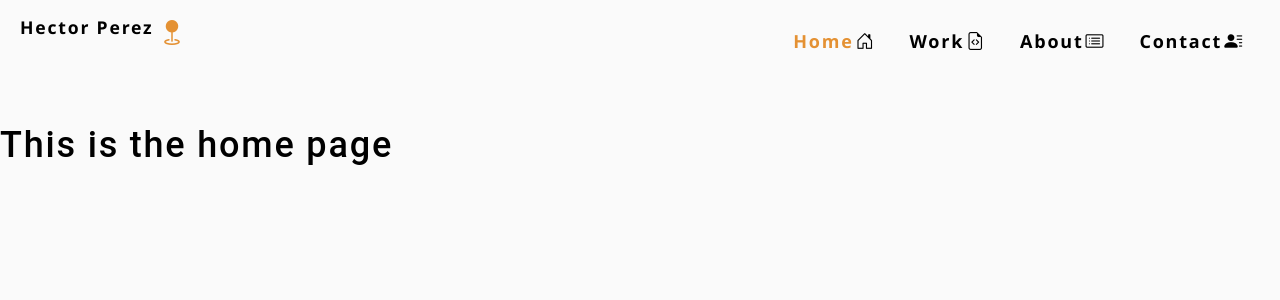
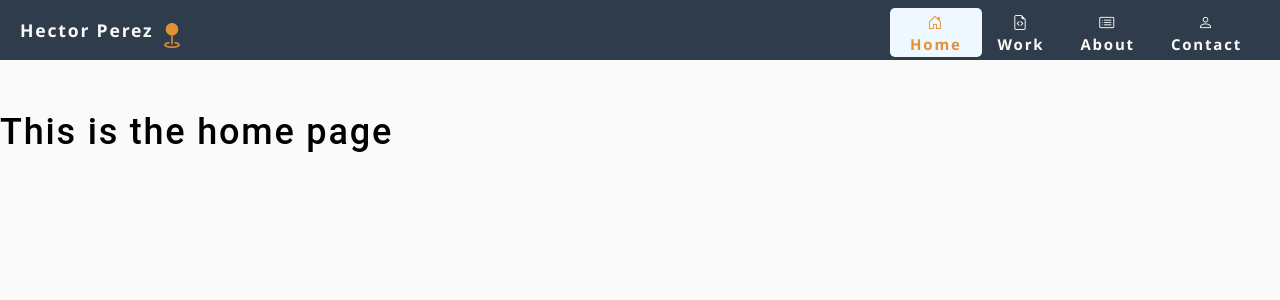
Before and after one commit to hpere102/hp-portfolio, a React (Create React App) app: page / in a window 1280 px wide. Shown: the top 300 px of the page. Built offline with nearby package versions, Linux system fonts and the light colour scheme.

Commit message:
navbar work

```diff
--- a/src/components/Nav/index.js
+++ b/src/components/Nav/index.js
@@ -19,22 +19,36 @@ function Nav(props) {
 
       <nav>
         <ul className="flex-row">
-          <li className="mx-2">
-            <NavLink exact to='/' activeClassName="active" className="nav-links">Home</NavLink>
-            <i class="bi-house-door"></i>
+
+
+        <NavLink exact to='/' activeClassName="active" className="nav-links">
+        <li className="mx-2">
+          <i class="bi-house-door"></i>
+                 Home
           </li>
-          <li className="mx-2">
-          <NavLink exact to='/work' activeClassName="active" className="nav-links">Work</NavLink>
+        </NavLink>
+
+        <NavLink exact to='/work' activeClassName="active" className="nav-links">
+        <li className="mx-2">
           <i class="bi-file-earmark-code"></i>
+                   Work
           </li>
-          <li className="mx-2">
-          <NavLink exact to='/about' activeClassName="active" className="nav-links">About</NavLink>
+        </NavLink>
+
+        <NavLink exact to='/about' activeClassName="active" className="nav-links">
+        <li className="mx-2">
           <i class="bi-card-list"></i>
+                    About
           </li>
-          <li className="mx-2">
-          <NavLink exact to='/contact' activeClassName="active" className="nav-links">Contact</NavLink>
-          <i class="bi-person-lines-fill"></i>
+        </NavLink>
+
+        <NavLink exact to='/contact' activeClassName="active" className="nav-links">
+        <li className="mx-2">
+          <i class="bi-person"></i>
+                    Contact
           </li>
+        </NavLink>
+
         </ul>
       </nav>
     </header>
--- a/src/index.css
+++ b/src/index.css
@@ -34,7 +34,6 @@ body {
   font-size: 18px;
   letter-spacing: .1em;
   background: var(--light);
-  color:var(--dark);
   font-family:'Segoe UI', Tahoma, Geneva, Verdana, sans-serif
 
 }
@@ -91,11 +90,16 @@ a:hover {
 }
 
 header {
-  background: var(--light);
+  background: rgba(25, 39, 56, 0.897);
+  color: var(--light) ;
+  width: auto;
+  height: 60px;
+
+
 }
 
 header a {
-  color: var(--dark);
+  color: var(--light);
 }
 
 button {
@@ -184,6 +188,8 @@ textarea {
 .flex-row {
   display: flex;
   flex-wrap: wrap;
+  position: relative;
+  bottom: 20px;
 }
 
 .space-between {
@@ -202,6 +208,9 @@ textarea {
 .mx-2 {
   margin-right: var(--spacing-two);
   margin-left: var(--spacing-two);
+  display: flex;
+  font-size: 15px;
+  flex-direction: column;
 }
 
 .my-1 {
@@ -331,7 +340,8 @@ a {
 }
 
 .active {
-  color: rgb(228, 145, 51);;
+  color: rgb(228, 145, 51);
+  background-color: aliceblue;
 }
 
 
@@ -342,7 +352,8 @@ a {
 .header-name {
   display: flex;
   gap: 6px;
-  align-self: center;
+ position: relative;
+ top: 7px;
 
 }
 
@@ -350,3 +361,9 @@ a {
   color: rgb(228, 145, 51);
   font-size: 25px;
 }
+
+.bi-house-door, .bi-file-earmark-code, .bi-card-list, .bi-person{
+  position: relative;
+  top:1px;
+  align-self: center;
+}
```
